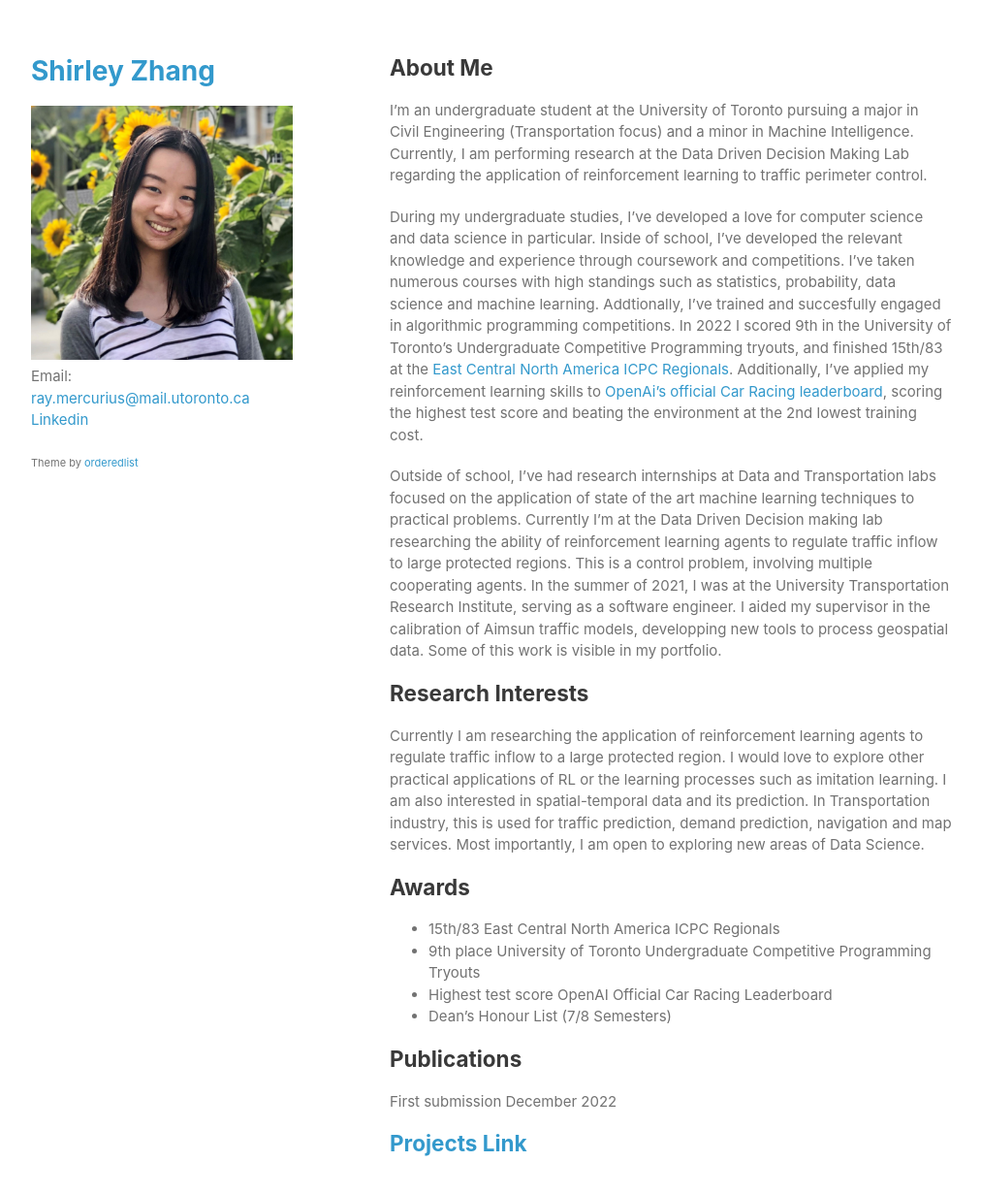
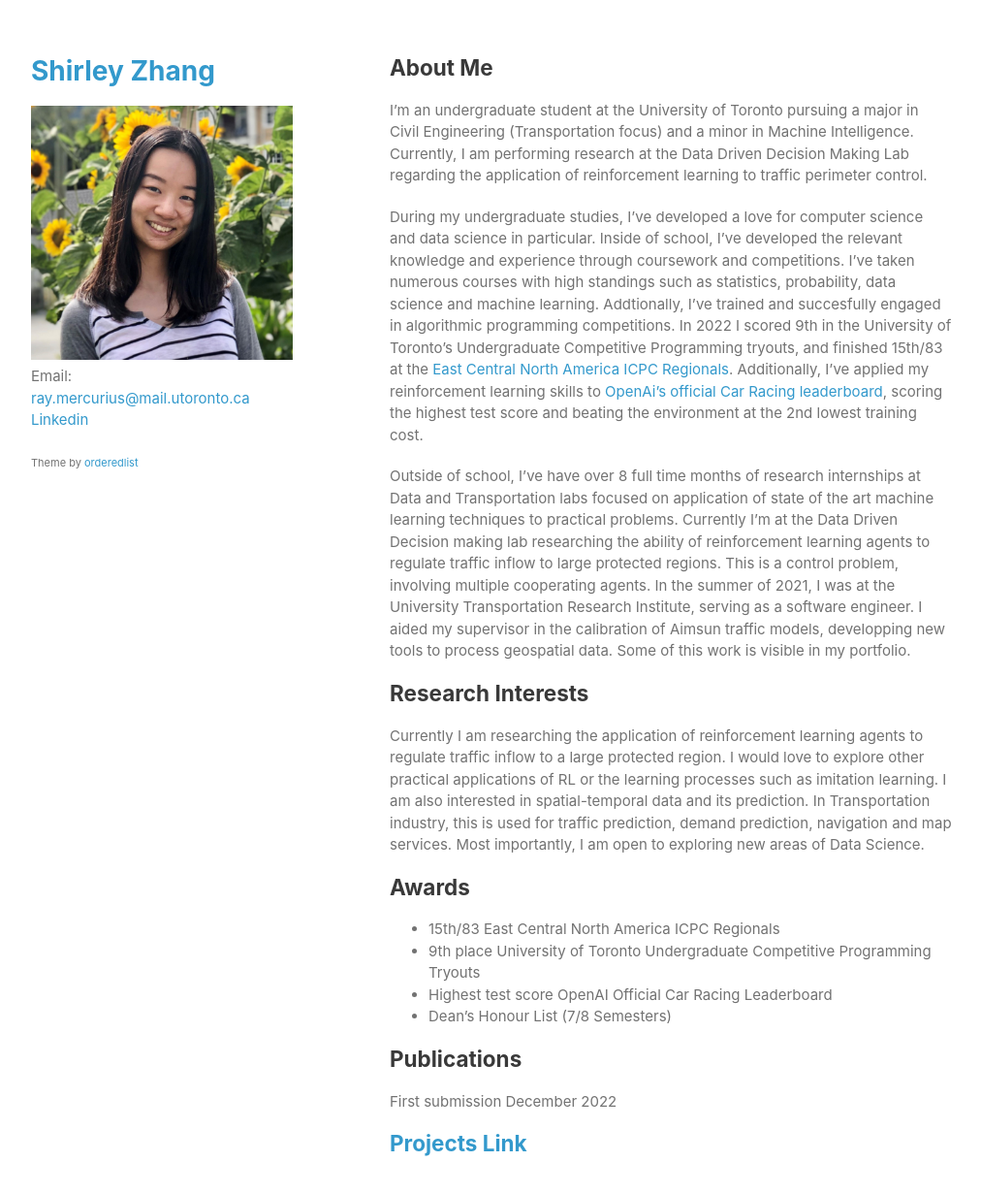
Before and after one commit to Ceudan/Ceudan_Reads.github.io, a Jekyll site: the page built from index.md, in a window 1280 px wide and 1347 px high. Shown: the top 1231 px of the window at 97% size, without its empty margins (133-1145 px from the left). Built offline with Jekyll 4.4.1, drawn with Linux system fonts in a browser that asks for light colours.

Commit message:
Update index.md

```diff
--- a/index.md
+++ b/index.md
@@ -7,7 +7,7 @@
 
 During my undergraduate studies, I've developed a love for computer science and data science in particular. Inside of school, I've developed the relevant knowledge and experience through coursework and competitions. I've taken numerous courses with high standings such as statistics, probability, data science and machine learning. Addtionally, I've trained and succesfully engaged in algorithmic programming competitions. In 2022 I scored 9th in the University of Toronto's Undergraduate Competitive Programming tryouts, and finished 15th/83 at the [East Central North America ICPC Regionals](https://icpc.global/regionals/finder/East-Central-NA-2021/standings). Additionally, I've applied my reinforcement learning skills to [OpenAi's official Car Racing leaderboard](https://github.com/openai/gym/wiki/Leaderboard), scoring the highest test score and beating the environment at the 2nd lowest training cost.
 
-Outside of school, I've had research internships at Data and Transportation labs focused on the application of state of the art machine learning techniques to practical problems. Currently I'm at the Data Driven Decision making lab researching the ability of reinforcement learning agents to regulate traffic inflow to large protected regions. This is a control problem, involving multiple cooperating agents. In the summer of 2021, I was at the University Transportation Research Institute, serving as a software engineer. I aided my supervisor in the calibration of Aimsun traffic models, developping new tools to process geospatial data. Some of this work is visible in my portfolio.
+Outside of school, I've have over 8 full time months of research internships at Data and Transportation labs focused on application of state of the art machine learning techniques to practical problems. Currently I'm at the Data Driven Decision making lab researching the ability of reinforcement learning agents to regulate traffic inflow to large protected regions. This is a control problem, involving multiple cooperating agents. In the summer of 2021, I was at the University Transportation Research Institute, serving as a software engineer. I aided my supervisor in the calibration of Aimsun traffic models, developping new tools to process geospatial data. Some of this work is visible in my portfolio.
 
 ## Research Interests
 Currently I am researching the application of reinforcement learning agents to regulate traffic inflow to a large protected region. I would love to explore other practical applications of RL or the learning processes such as imitation learning. I am also interested in spatial-temporal data and its prediction. In Transportation industry, this is used for traffic prediction, demand prediction, navigation and map services. Most importantly, I am open to exploring new areas of Data Science.
```
